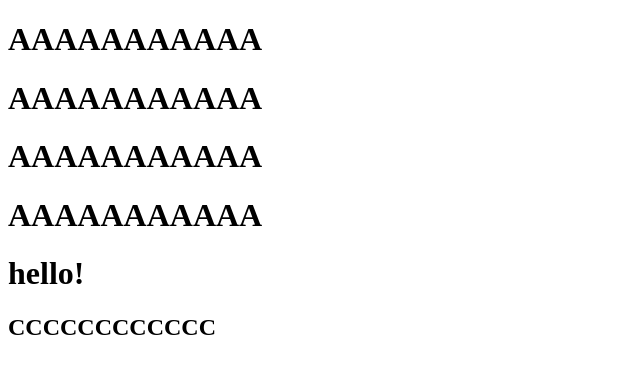
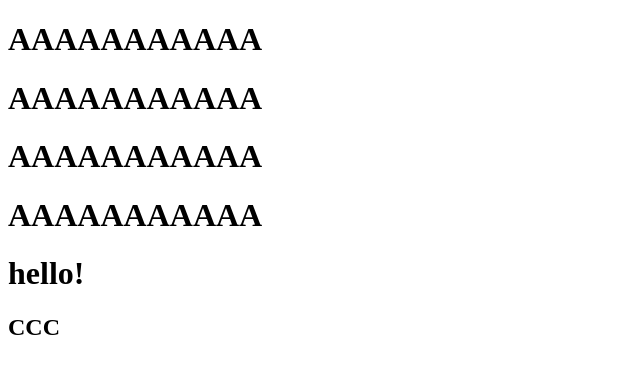
Before and after one commit to CHEN-I-7/20251216, a plain HTML site: page index.html in a window 1280 px wide. Shown: the whole page, without its empty margins (0-640 px from the left). Drawn offline with Linux system fonts and the light colour scheme.

Commit message:
fix:文字更新6666

```diff
--- a/index.html
+++ b/index.html
@@ -11,6 +11,6 @@
    <h1>AAAAAAAAAAA</h1>
    <h1>AAAAAAAAAAA</h1>
    <h1>hello!</h1>
-   <h2>CCCCCCCCCCCC</h2>
+   <h2>CCC</h2>
 </body>
 </html>
```
